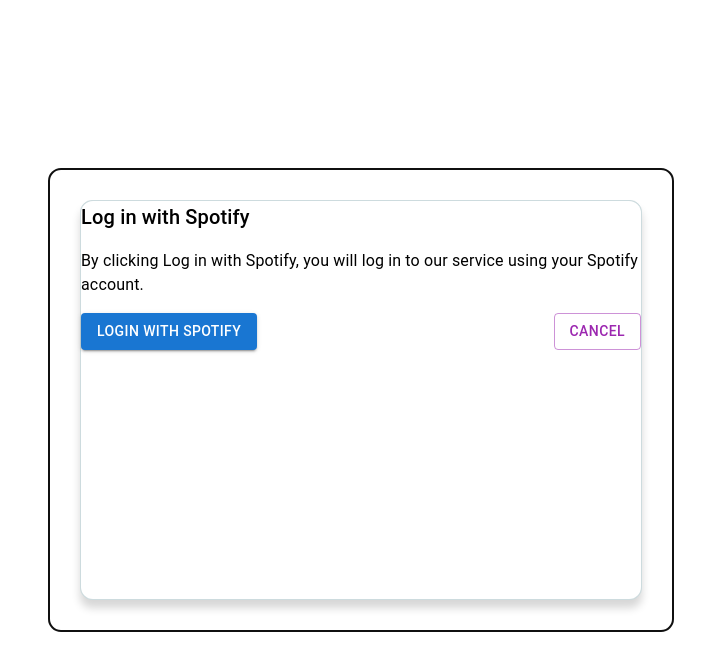
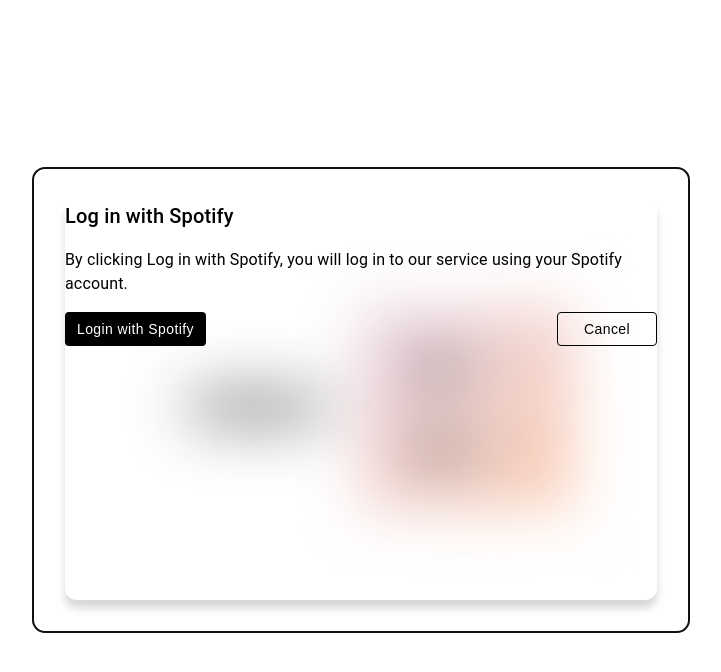
Before and after one commit to stephlamas/vibes, a Next.js app: page / in a window 1280 px wide. Both pictures are taken after a click on the element "Login". Shown: the top 672 px of the page, without its empty margins (279-1000 px from the left). Built offline with nearby package versions, Linux system fonts and the light colour scheme.

Commit message:
modal glassmorphism effect and styles

```diff
--- a/app/layout/styles/LandingPage.style.tsx
+++ b/app/layout/styles/LandingPage.style.tsx
@@ -2,7 +2,7 @@
 import { createPalette } from "@/core/theme/palette";
 
 const { TITLE_XS, HEADLINE_L } = createTypography();
-const { lavender, peach } = createPalette();
+const { lavender, pink, peach } = createPalette();
 
 export const landingContainerStyle = {  minHeight: '100vh', display: 'flex', justifyContent: 'center', alignItems: 'center' };
 
@@ -28,7 +28,7 @@
     borderRadius: '8px',
     padding: '2em',
     position: 'relative',
-    background: `linear-gradient(135deg, ${lavender['2']} 0%, ${peach['1']} 100%)`,
+    background: `linear-gradient(135deg, ${pink['2']} 0%, ${peach['1']} 100%)`,
     border: '1px solid rgba(255, 255, 255, 0.2)',
   };
 
--- a/core/components/modals/LoginModal.tsx
+++ b/core/components/modals/LoginModal.tsx
@@ -51,15 +51,15 @@
           }}
         >
           {mode === 'login' ? (
-            <Button variant="contained" color="primary" onClick={onLoginWithSpotify}>
+            <Button variant="primary" onClick={onLoginWithSpotify}>
               Login with Spotify
             </Button>
           ) : (
-            <Button variant="contained" color="primary" onClick={onSignupWithSpotify}>
+            <Button variant="card" onClick={onSignupWithSpotify}>
               Sign up with Spotify
             </Button>
           )}
-          <Button variant="outlined" color="secondary" onClick={onClose}>
+          <Button variant="secondary" onClick={onClose}>
             Cancel
           </Button>
         </Box>
--- a/core/theme/components/MuiBackdrop.tsx
+++ b/core/theme/components/MuiBackdrop.tsx
@@ -1,8 +1,9 @@
 export const MuiBackdrop = {
-    styleOverrides: {
-      root: {
-        borderRadius: '12px',
-        backgroundColor: `#FFFFFF`,
-      },
+  styleOverrides: {
+    root: {
+      borderRadius: '12px',
+      backgroundColor: 'rgba(255, 255, 255, 0.10)',
+      padding: '2em',
     },
-  };
+  },
+};
--- /dev/null
+++ b/core/theme/components/MuiButton.tsx
@@ -0,0 +1,96 @@
+import { createPalette } from '../palette';
+import { createTypography } from '../typography';
+
+const { PARAGRAPH_S } = createTypography();
+const { pink, fucsia, black, white } = createPalette(); // Updated color names
+
+declare module '@mui/material/Button' {
+  interface ButtonPropsVariantOverrides {
+    primary: true;
+    secondary: true;
+    card: true;
+  }
+}
+
+const commonStyles = {
+  textTransform: 'none',
+  display: 'flex',
+  justifyContent: 'center',
+  alignItems: 'center',
+  minWidth: '100px',
+  ...PARAGRAPH_S,
+};
+
+export const MuiButton = {
+  styleOverrides: {
+    root: {
+      ...commonStyles,
+    },
+  },
+  variants: [
+    {
+      props: { variant: 'primary' },
+      style: {
+        padding: '6px 12px',
+        color: white,
+        backgroundColor: black,
+        borderRadius: '4px',
+        '&:hover': {
+            color: white,
+            borderColor: pink[3],
+            backgroundColor: fucsia,
+        },
+        '&:active': {
+          color: white,
+          backgroundColor: fucsia,
+        },
+        '&:disabled': {
+          color: white,
+          opacity: 0.5,
+          backgroundColor: pink[4],
+        },
+      },
+    },
+    {
+      props: { variant: 'secondary' },
+      style: {
+        padding: '6px 12px',
+        border: '1px solid',
+        borderRadius: '4px',
+        color: black,
+        borderColor: black,
+        '&:hover': {
+          color: white,
+          borderColor: fucsia,
+          backgroundColor: fucsia,
+        },
+        '&:active': {
+          color: white,
+          borderColor: fucsia,
+          backgroundColor: pink[3],
+        },
+        '&:disabled': {
+          color: pink[4],
+          borderColor: pink[4],
+          backgroundColor: pink[1],
+          opacity: 0.5,
+        },
+      },
+    },
+    {
+      props: { variant: 'card' },
+      style: {
+        alignSelf: 'stretch',
+        gap: '20px',
+        backgroundColor: white,
+        width: '800px',
+        height: '48px',
+        padding: '8px 24px',
+        border: '1px solid',
+        borderRadius: '6px',
+        borderColor: black,
+        color: black,
+      },
+    },
+  ],
+};
--- a/core/theme/components/MuiModal.tsx
+++ b/core/theme/components/MuiModal.tsx
@@ -9,13 +9,14 @@
       top: '50%',
       left: '50%',
       transform: 'translate(-50%, -50%)',
-      backgroundColor: `${neutral[4]}`,
-      border: `1px solid ${neutral[4]}`,
+      backdropFilter: 'blur(30px)',
+      backgroundColor: `rgba(${neutral[4]}, 0.6)`,
+      border: `1px solid rgba(${neutral[4]}, 0.8)`,
       boxShadow: '0px 8px 8px 0px rgba(0, 0, 0, 0.16)',
       borderRadius: '12px',
       width: '560px',
       maxHeight: '640px',
-      p: 4,
+      padding: '16px',
       display: 'flex',
       flexDirection: 'column',
       alignItems: 'center',
--- a/core/theme/components/index.tsx
+++ b/core/theme/components/index.tsx
@@ -1,9 +1,11 @@
 import { MuiTypography } from "./MuiTypography";
 import { MuiModal } from "./MuiModal";
 import { MuiBackdrop } from "./MuiBackdrop";
+import { MuiButton } from "./MuiButton";
 
 export const createComponents = () => ({
     MuiTypography,
     MuiModal,
     MuiBackdrop,
+    MuiButton,
 });
--- a/core/theme/palette.tsx
+++ b/core/theme/palette.tsx
@@ -1,23 +1,3 @@
-declare module '@mui/material/styles' {
-    interface Palette {
-      neutral: Palette['primary'];
-      lavender: Palette['primary'];
-      peach: Palette['primary'];
-      feedback: Palette['secondary'];
-      shadow: Palette['secondary'];
-      hover: Palette['secondary'];
-    }
-
-    interface PaletteOptions {
-      neutral: PaletteOptions['primary'];
-      lavender: PaletteOptions['primary'];
-      peach: PaletteOptions['primary'];
-      feedback: PaletteOptions['secondary'];
-      shadow: PaletteOptions['secondary'];
-      hover: PaletteOptions['secondary'];
-    }
-  }
-
 export const createPalette = () => {
   return {
     // NEUTRAL
@@ -33,20 +13,23 @@
       '2': '#EEF6F7',
       '1': '#F9FCFC',
     },
-      // PRIMARY
-      lavender: {
-        '1': '#F4E8F4',  // Soft lavender
-        '2': '#E3CCE3',  // Mild lavender
-        '3': '#D2B0D2',  // Slightly darker
-        '4': '#BB94BB',  // A balanced purple
-        '5': '#A078A0',  // A bit darker
-        '6': '#7B547B',  // Richer shade
+    // PRIMARY (Change lavender to pink)
+    pink: {
+      '1': '#F4E8F4', // Soft pink
+      '2': '#E3CCE3', // Mild pink
+      '3': '#D2B0D2', // Slightly darker
+      '4': '#BB94BB', // A balanced pink
+      '5': '#A078A0', // A bit darker
+      '6': '#7B547B', // Richer shade
     },
+    fucsia: '#fd3d93',
+    black: '#000000',
+    white: '#FFFFFF',
     // SECONDARY
     peach: {
-        '1': '#FFC3A0',  // Soft peach
-        '2': '#FFAB71',  // Vibrant peach
-        '3': '#FF9234',  // Strong peach
+      '1': '#FFC3A0', // Soft peach
+      '2': '#FFAB71', // Vibrant peach
+      '3': '#FF9234', // Strong peach
     },
     // SEMANTIC
     feedback: {
```
Lines whose indentation alone changed are shown as unchanged.
